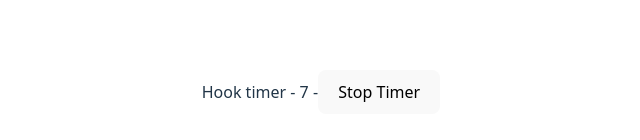
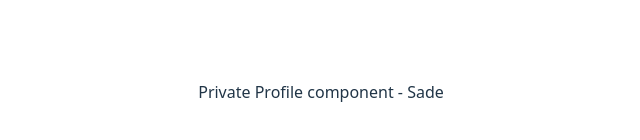
Before and after one commit to reinertisa/react-typescript-tutorials, a React (Vite) app: page / in a window 1280 px wide. Shown: the part 308-448 px from the top of the page, without its empty margins (319-959 px from the left). Built offline with nearby package versions, Linux system fonts and the light colour scheme.

Commit message:
feat(website): component prop

```diff
--- a/src/App.tsx
+++ b/src/App.tsx
@@ -1,10 +1,11 @@
 import './App.css'
-import MutableRef1 from "./useref/MutableRef1.tsx";
+import Private1 from "./auth/Private1.tsx";
+import Profile1 from "./auth/Profile1.tsx";
 
 function App() {
     return (
         <div>
-            <MutableRef1 />
+            <Private1 isLoggedIn={true} component={Profile1} />
         </div>
     )
 }
--- /dev/null
+++ b/src/auth/Login1.tsx
@@ -0,0 +1,6 @@
+
+export default function Login1() {
+    return (
+        <div>Please login to continue</div>
+    )
+}
--- /dev/null
+++ b/src/auth/Private1.tsx
@@ -0,0 +1,16 @@
+import React from 'react';
+
+import Login1 from "./Login1.tsx";
+import type {ProfileProps} from "./Profile1.tsx";
+
+type PrivateProps = {
+    isLoggedIn: boolean
+    component: React.ComponentType<ProfileProps>
+}
+export default function Private1({isLoggedIn, component: Component}: PrivateProps) {
+    if (isLoggedIn) {
+        return <Component name="Sade"/>
+    } else {
+        return <Login1 />
+    }
+}
--- /dev/null
+++ b/src/auth/Profile1.tsx
@@ -0,0 +1,9 @@
+
+export type ProfileProps = {
+    name: string
+}
+export default function Profile1({name}: ProfileProps) {
+    return (
+        <div>Private Profile component - {name}</div>
+    )
+}
```
